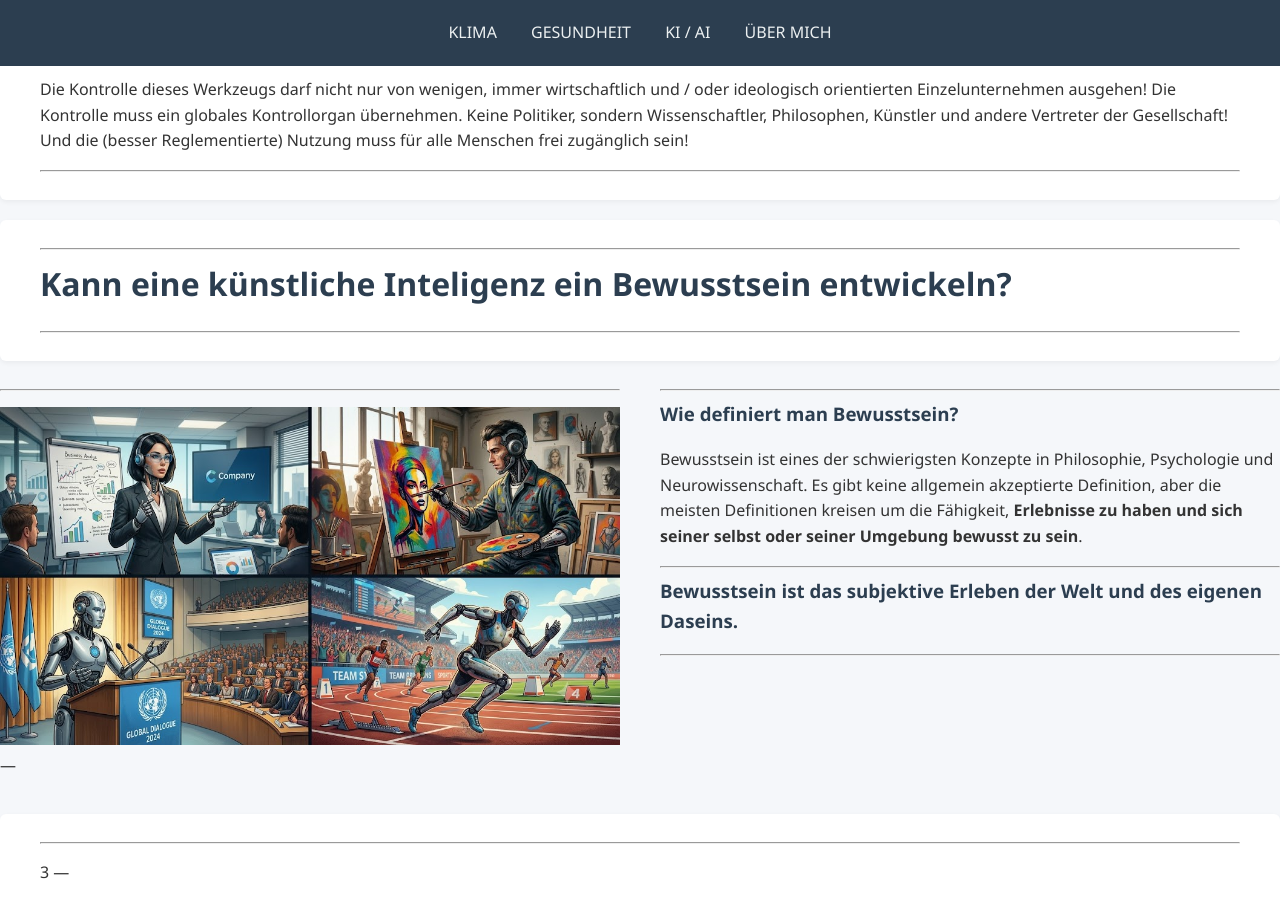
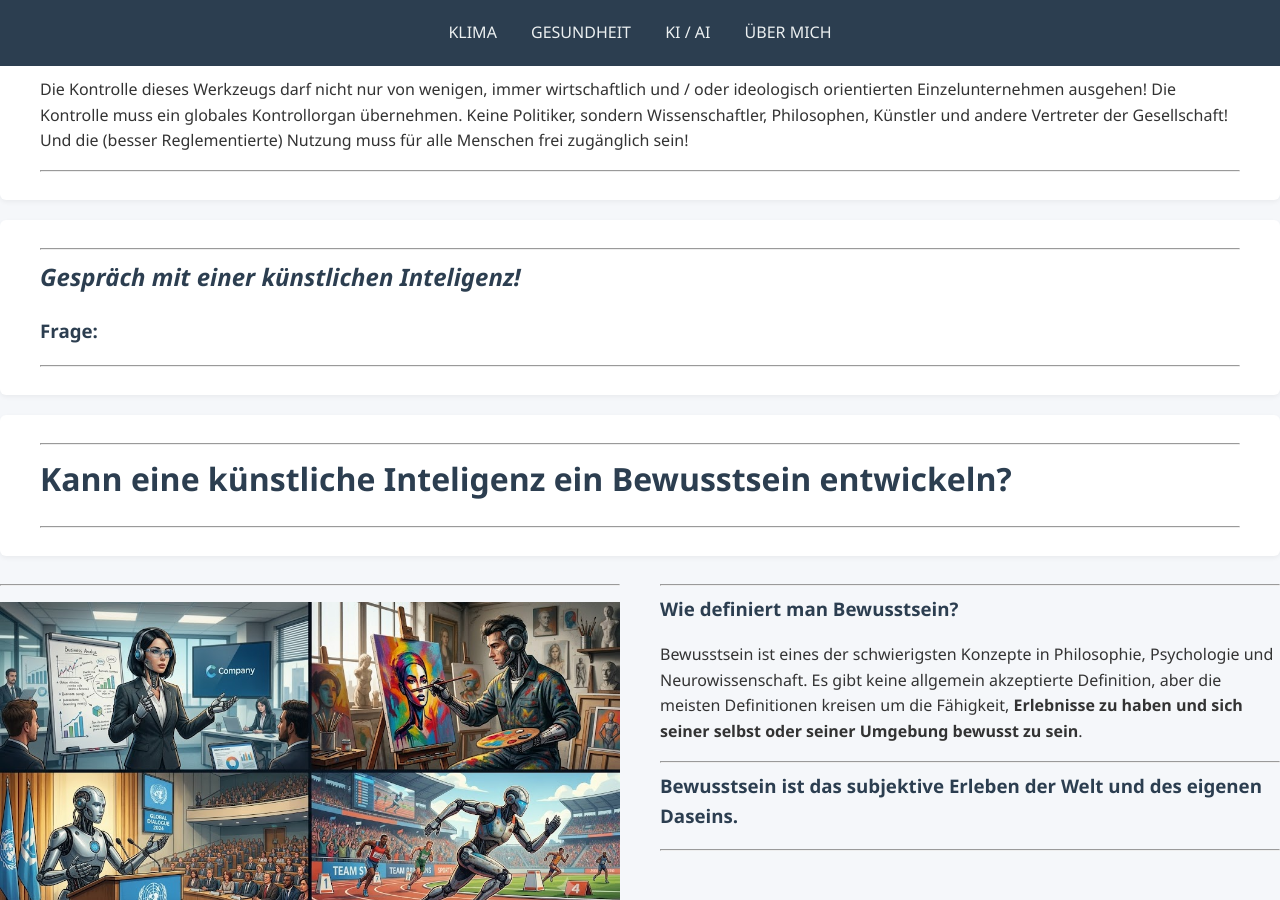
Before and after one commit to TheGermanTruth/TheGermanTruth, a Jekyll site: the page built from kiai.md, in a window 1280 px wide and 900 px high, scrolled down 2425 px. Built offline with Jekyll 4.4.1, drawn with Linux system fonts in a browser that asks for light colours.

Commit message:
Update kiai.md

```diff
--- a/kiai.md
+++ b/kiai.md
@@ -75,6 +75,16 @@ Und die (besser Reglementierte) Nutzung muss für alle Menschen frei zugänglich
 <div class="section one-column" markdown="1">
 
 ---
+## *Gespräch mit einer künstlichen Inteligenz!*
+
+### Frage:
+---
+
+</div>
+
+<div class="section one-column" markdown="1">
+
+---
 # Kann eine künstliche Inteligenz ein Bewusstsein entwickeln?
 ---
 
```
